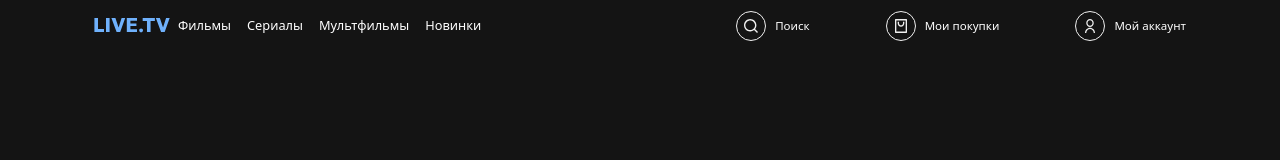
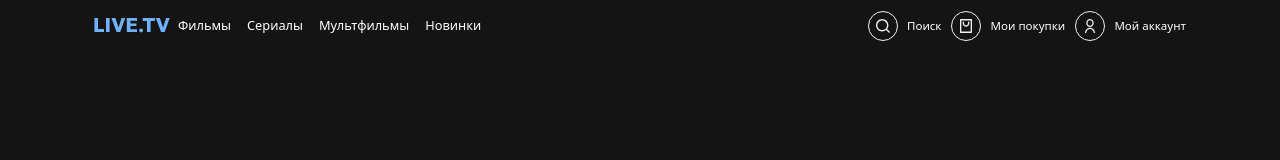
Before and after one commit to ArchedArtem/Live-TV, a plain HTML site: page index.html in a window 1280 px wide. Drawn offline with nearby package versions, Linux system fonts and the light colour scheme.

Commit message:
Add files via upload

```diff
--- a/style/style.css
+++ b/style/style.css
@@ -29,7 +29,10 @@ body{
     display: flex;
     justify-content: space-between;
     justify-self: end;
-    width: 450px;
+}
+
+.section-navigation .container .icons .icon{
+    margin-left: 10px;
 }
 
 .section-navigation .container .icons a{
```
